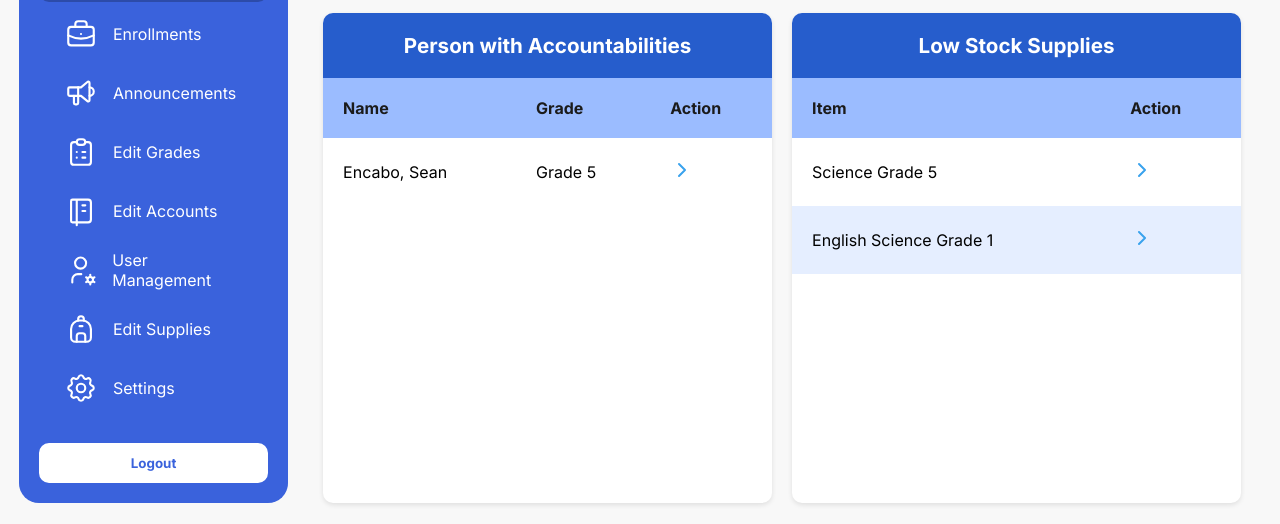
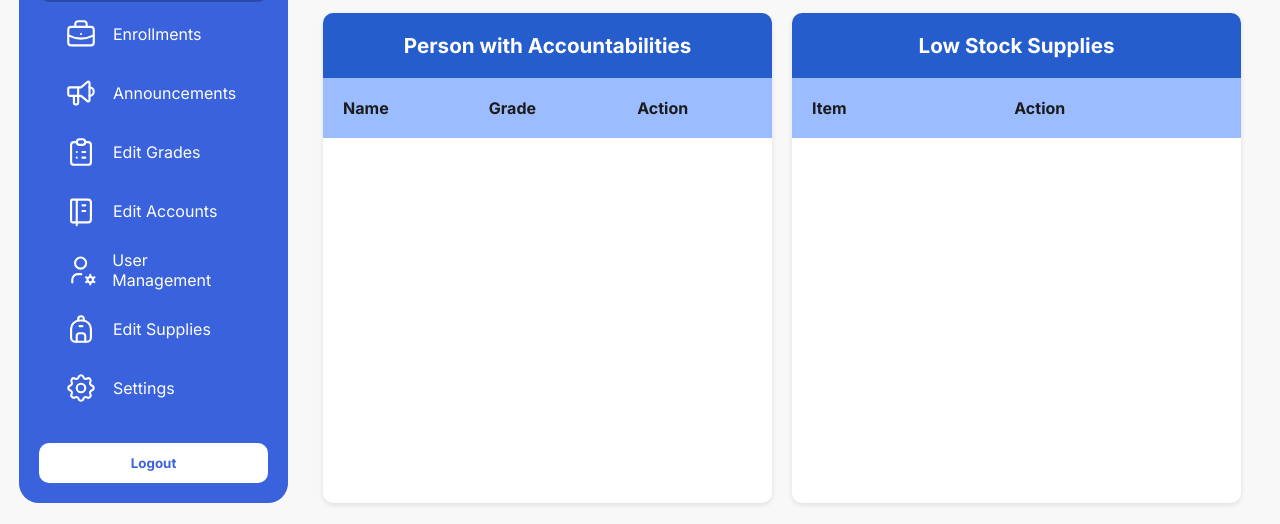
Before and after one commit to Haroldluro/BethanyBibleBaptistAcademy, a website with bundled scripts: page admin_overview.html in a window 1280 px wide. Shown: the part 276-800 px from the top of the page. Built offline with nearby package versions, Linux system fonts and the light colour scheme; no server answers.

Commit message:
modified:   admin_overview.html 	modified:   css/admin_overview.css 	modified:   js/admin-overview-firebase.js

```diff
--- a/admin_overview.html
+++ b/admin_overview.html
@@ -220,11 +220,11 @@
                             </tr>
                         </thead>
                         <tbody id="tablePWA">
-                            <tr id="templatePWA">
-                                <td>Encabo, Sean</td>
-                                <td>Grade 5</td>
+                            <tr class="hidden" id="templatePWA">
+                                <td id="PWAName">Encabo, Sean</td>
+                                <td id="PWAGrade">Grade 5</td>
                                 <td>
-                                    <a href="">
+                                    <a href="" id="PWAAction">
                                         <svg xmlns="http://www.w3.org/2000/svg" x-bind:width="size" x-bind:height="size"
                                             viewBox="0 0 24 24" fill="none" stroke="currentColor"
                                             x-bind:stroke-width="stroke" stroke-linecap="round" stroke-linejoin="round"
@@ -293,12 +293,12 @@
                                 <th>Action</th>
                             </tr>
                         </thead>
-                        <tbody>
-                            <tr>
-                                <td>Science Grade 5</td>
+                        <tbody id="tableLSS">
+                            <tr class="hidden" id="templateLSS">
+                                <td id="LSSSubject">Science Grade 5</td>
 
                                 <td>
-                                    <a href="">
+                                    <a href="" id="LSSAction">
                                         <svg xmlns="http://www.w3.org/2000/svg" x-bind:width="size" x-bind:height="size"
                                             viewBox="0 0 24 24" fill="none" stroke="currentColor"
                                             x-bind:stroke-width="stroke" stroke-linecap="round" stroke-linejoin="round"
@@ -308,7 +308,7 @@
                                     </a>
                                 </td>
                             </tr>
-                            <tr>
+                            <!-- <tr>
                                 <td>English Science Grade 1</td>
 
                                 <td>
@@ -321,7 +321,7 @@
                                         </svg>
                                     </a>
                                 </td>
-                            </tr>
+                            </tr> -->
                         </tbody>
                     </table>
                 </div>
--- a/css/admin_overview.css
+++ b/css/admin_overview.css
@@ -322,4 +322,7 @@ tbody tr:nth-child(even) {
     background-color: var(--secondary-bg-color);
 }
 
+.hidden {
+    display: none;
+}
 /* #endregion main */
--- a/js/admin-overview-firebase.js
+++ b/js/admin-overview-firebase.js
@@ -35,6 +35,15 @@ const snapshot = await getCountFromServer(studentRef);
 
 document.getElementById("totalStudent").innerHTML = snapshot.data().count
 querySnapshot.forEach((doc) => {
-  // doc.data() is never undefined for query doc snapshots
-  console.log(doc.id, " => ", doc.data());
+  const tablePWA = document.getElementById("tablePWA");
+  const tablePWATemplate = document.getElementById("templatePWA");
+  const cloneNode = tablePWATemplate.cloneNode(true);
+
+  console.log();
+
+  cloneNode.querySelector("#PWAName").innerHTML = doc.data()["LastName"] + ", " + doc.data()["FirstName"];
+  cloneNode.querySelector("#PWAGrade").innerHTML = "Grade " + doc.data()["GradeLevel"]
+
+  cloneNode.classList.remove("hidden");
+  tablePWA.appendChild(cloneNode);
 });
```
